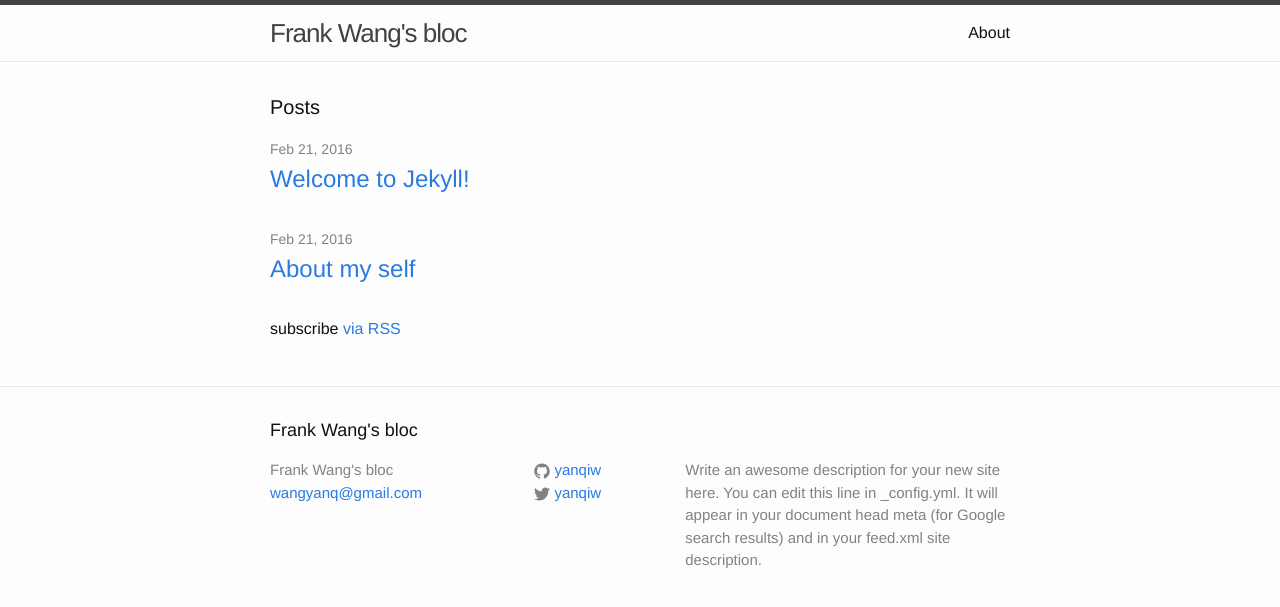
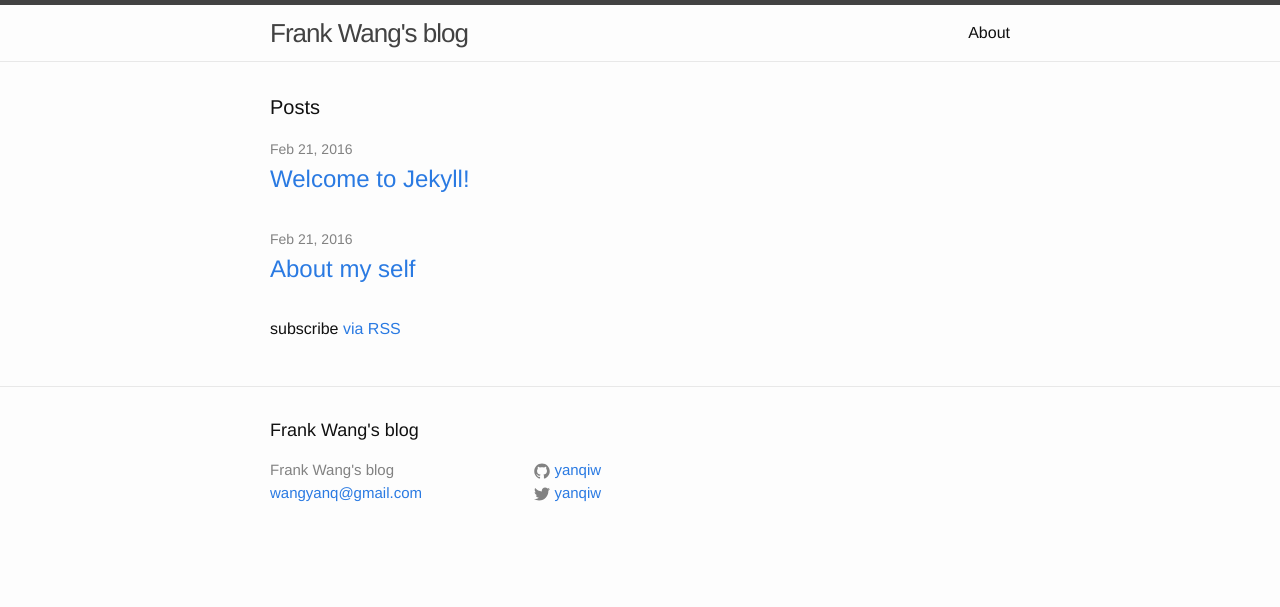
Before and after one commit to yanqiw/yanqiw.github.io, a Jekyll site: the page built from index.html, in a window 1280 px wide. Shown: the top 607 px of the page. Built offline with Jekyll 4.4.1, drawn with Linux system fonts in a browser that asks for light colours.

Commit message:
change some detail

```diff
--- a/_config.yml
+++ b/_config.yml
@@ -6,12 +6,9 @@
 # 'jekyll serve'. If you change this file, please restart the server process.
 
 # Site settings
-title: Frank Wang's bloc
+title: Frank Wang's blog
 email: wangyanq@gmail.com
-description: > # this means to ignore newlines until "baseurl:"
-  Write an awesome description for your new site here. You can edit this
-  line in _config.yml. It will appear in your document head meta (for
-  Google search results) and in your feed.xml site description.
+description: > # This is Frank Wang's blog, this blog focus on docker, python.
 baseurl: "" # the subpath of your site, e.g. /blog
 url: "http://frankwang.cn" # the base hostname & protocol for your site
 twitter_username: yanqiw
```
